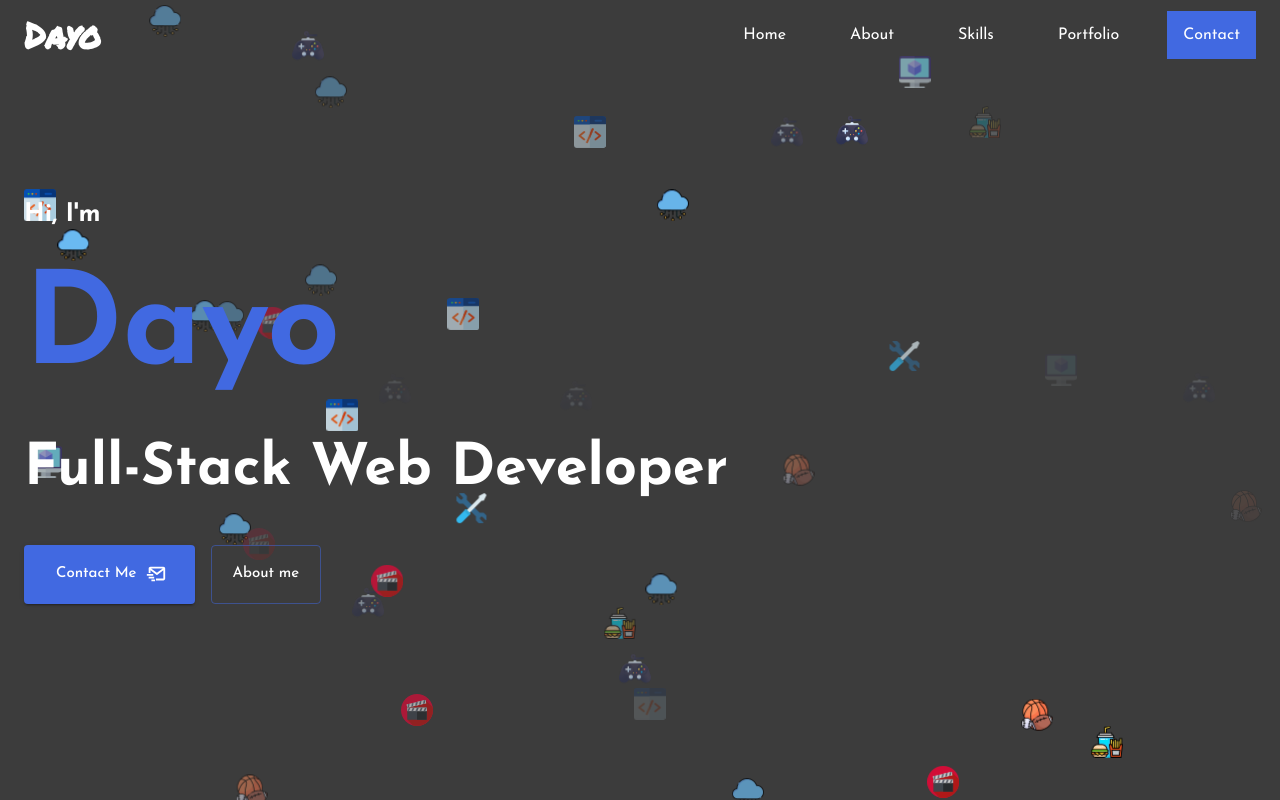
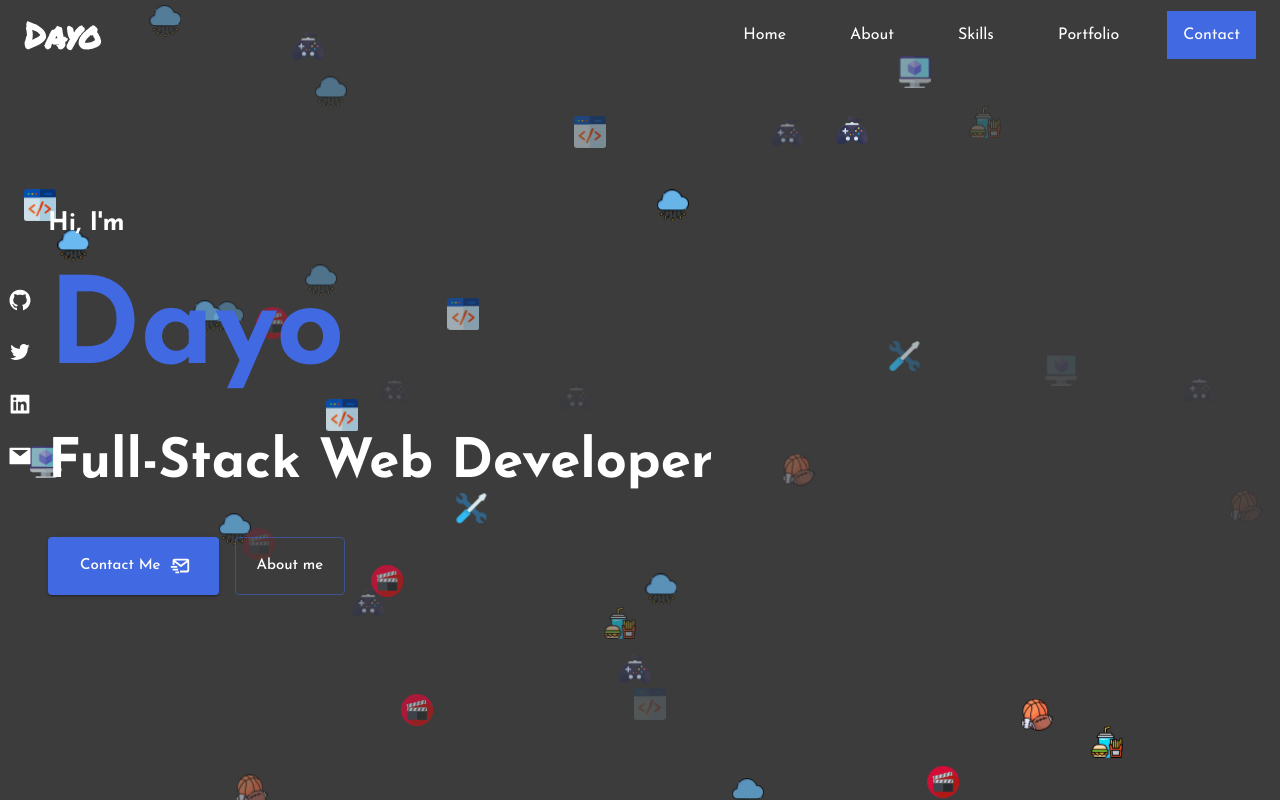
Before and after one commit to dahyorr/Portfolio, a Next.js app: page / in a window 1280 px wide. Built offline with nearby package versions, Linux system fonts and the light colour scheme; a web font is replaced by a local one.

Commit message:
Added Socials

```diff
--- a/components/Sections/About.tsx
+++ b/components/Sections/About.tsx
@@ -3,7 +3,25 @@ import PageSection from '../PageSection'
 
 const About: React.FC = () => {
   return (
-        <PageSection title="about" >
+    <PageSection
+      title="about"
+      sx={{position: 'relative'}}
+    >
+      <Box
+        id="pre-about"
+        sx={{
+          position: 'absolute',
+          zIndex: -1,
+          top: 0,
+          left: 0,
+          width: '100%',
+          height: '100vh',
+          overflow: 'hidden'
+        }}
+      >
+
+      </Box>
+
       <Box width="100%" height="100%" >
         About
       </Box>
--- a/components/Sections/Landing.tsx
+++ b/components/Sections/Landing.tsx
@@ -10,13 +10,14 @@ import particlesOptions from '../../helpers/particles.json'
 import Typography from '@mui/material/Typography'
 import Stack from '@mui/material/Stack'
 import Button from '@mui/material/Button'
-import { styled } from '@mui/system';
-import {GrSend} from 'react-icons/gr'
+import Link from '@mui/material/Link'
+import IconButton from '@mui/material/IconButton'
+// import { styled } from '@mui/system';
 import {BiMailSend} from 'react-icons/bi'
-
-const SolidBox = styled(Box)<BoxProps>(({theme}) => ({
-  backgroundColor: theme.palette.primary.main
-}))
+import {AiFillGithub, AiOutlineTwitter, AiFillLinkedin, AiFillMail} from 'react-icons/ai'
+// const SolidBox = styled(Box)<BoxProps>(({theme}) => ({
+//   backgroundColor: theme.palette.primary.main
+// }))
 
 const Landing: React.FC = () => {
 
@@ -30,6 +31,7 @@ const Landing: React.FC = () => {
             bgcolor="transparent"
             sx={{
                 position: 'relative',
+                pl: 3,
                 '& #landing-background': {
                     height: '100%',
                     width: '100%',
@@ -42,6 +44,54 @@ const Landing: React.FC = () => {
                 }
             }}
         >
+          <Stack
+            id="socials"
+            spacing={1.5}
+            sx={{
+              position: 'absolute',
+              height: 'fit-content',
+              minHeight: 20,
+              // bgcolor: 'primary.main',
+              left: 0,
+              top: '35%',
+            }}
+          >
+            <IconButton
+              component={Link}
+              href="https://www.github.com/dahyorr"
+              target="_blank"
+              aria-label="github"
+            >
+              <AiFillGithub color="white"/>
+            </IconButton>
+            <IconButton
+              component={Link}
+              href="https://twitter.com/dah_yor"
+              target="_blank"
+              aria-label="twitter"
+            >
+              <AiOutlineTwitter color="white"/>
+            </IconButton>
+
+            <IconButton
+              component={Link}
+              href="https://www.linkedin.com/in/dayo-adebanjo-4a5381126/"
+              target="_blank"
+              aria-label="linkedin"
+            >
+              <AiFillLinkedin color="white"/>
+            </IconButton>
+
+            <IconButton
+              component={Link}
+              href="mailto:hello@dayo.dev"
+              target="_blank"
+              aria-label="mail"
+            >
+              <AiFillMail color="white"/>
+            </IconButton>
+          </Stack>
+
             <Particles
                 id="landing-background"
                 options={particlesOptions as ISourceOptions}
@@ -67,15 +117,15 @@ const Landing: React.FC = () => {
                 </Typography>
                 <Typography
                   color="primary"
-                  variant="h1"
-                  fontSize="8rem"
+                  // variant="h1"
+                  fontSize="7.5rem"
                   fontWeight={700}
                 >
                   Dayo
                 </Typography>
                 <Typography
                   color="white"
-                  fontSize="3.6rem"
+                  fontSize="3.4rem"
                   fontWeight={700}
                 >
                   Full-Stack Web Developer
--- a/package.json
+++ b/package.json
@@ -11,9 +11,9 @@
   "dependencies": {
     "@emotion/react": "^11.9.0",
     "@emotion/styled": "^11.8.1",
-    "@mui/material": "^5.6.0",
-    "framer-motion": "^6.2.9",
-    "next": "^12.1.4",
+    "@mui/material": "^5.6.1",
+    "framer-motion": "^6.3.0",
+    "next": "^12.1.5",
     "next-transpile-modules": "^9.0.0",
     "react": "^18.0.0",
     "react-device-detect": "^2.2.2",
```
Also changed, not shown: 1 other file (tests, documents, lock files or other folders). Lines whose indentation alone changed are shown as unchanged.
